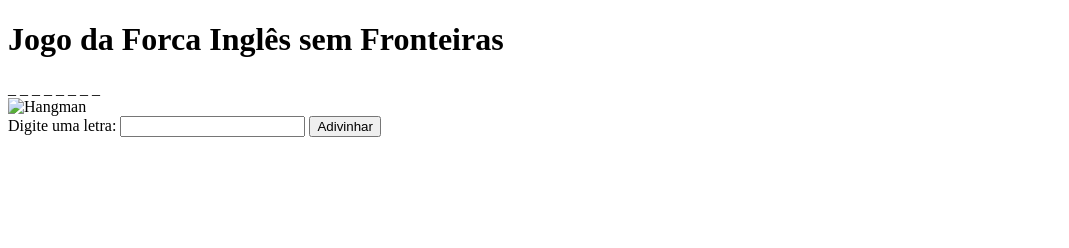
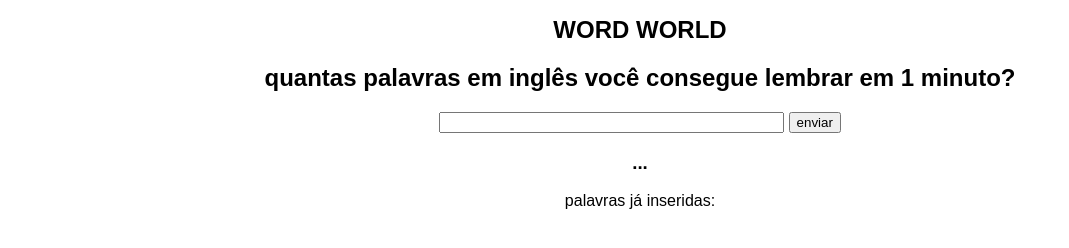
Before and after one commit to Projeto-Desenvolvimento-Web/Projetex, a plain HTML site: page index.html in a window 1280 px wide. Shown: the whole page, without its empty margins (0-1069 px from the left). Drawn offline with Linux system fonts and the light colour scheme.

Commit message:
Update index.html

```diff
--- a/index.html
+++ b/index.html
@@ -3,22 +3,26 @@
 <head>
     <meta charset="UTF-8">
     <meta name="viewport" content="width=device-width, initial-scale=1.0">
-    <link rel="stylesheet" href="styles.css">
-    <title>Jogo da Forca em Inglês</title>
+    <title>Adivinhação</title>
+    <link href="style.css" rel="stylesheet">
+    <link href="https://fonts.googleapis.com/css2?family=Lexend:wght@300;500;600;900&display=swap" rel="stylesheet">
+
 </head>
 <body>
-    <h1>Jogo da Forca Inglês sem Fronteiras</h1>
-    <div id="word-display"></div>
-    <div id="guesses"></div>
-    <div id="hangman-image">
-        <img src="images/hangman0.png" alt="Hangman">
-    </div>
-    <form id="guess-form">
-        <label for="guess">Digite uma letra: </label>
-        <input type="text" id="guess" maxlength="1" required>
-        <button type="submit">Adivinhar</button>
-    </form>
+    <h1 class="titulo">WORD WORLD</h1>
+    <h2 class="descricao">quantas palavras em inglês você consegue lembrar em 1 minuto?</h2>
+    <input id="entrada" type="text" name="entrada" size="40">
+    <input id="botao" type="submit" value="enviar" onclick="comparar()">
+    <resultado id="res" class="res">
+        <div class="resultado">
+            <h3 id="incentivo" class="incentivo">...</h3>
+        </div>
+        <div class="palavras">
+            <p id="inseridas">palavras já inseridas:</p><br>
+            <p id="listaPalavras" class="listaPalavras"></p>
+        </div>
+    </resultado>
 
-    <script src="script.js"></script>
+<script src="script.js" text="stylesheet"></script>
 </body>
 </html>
```
